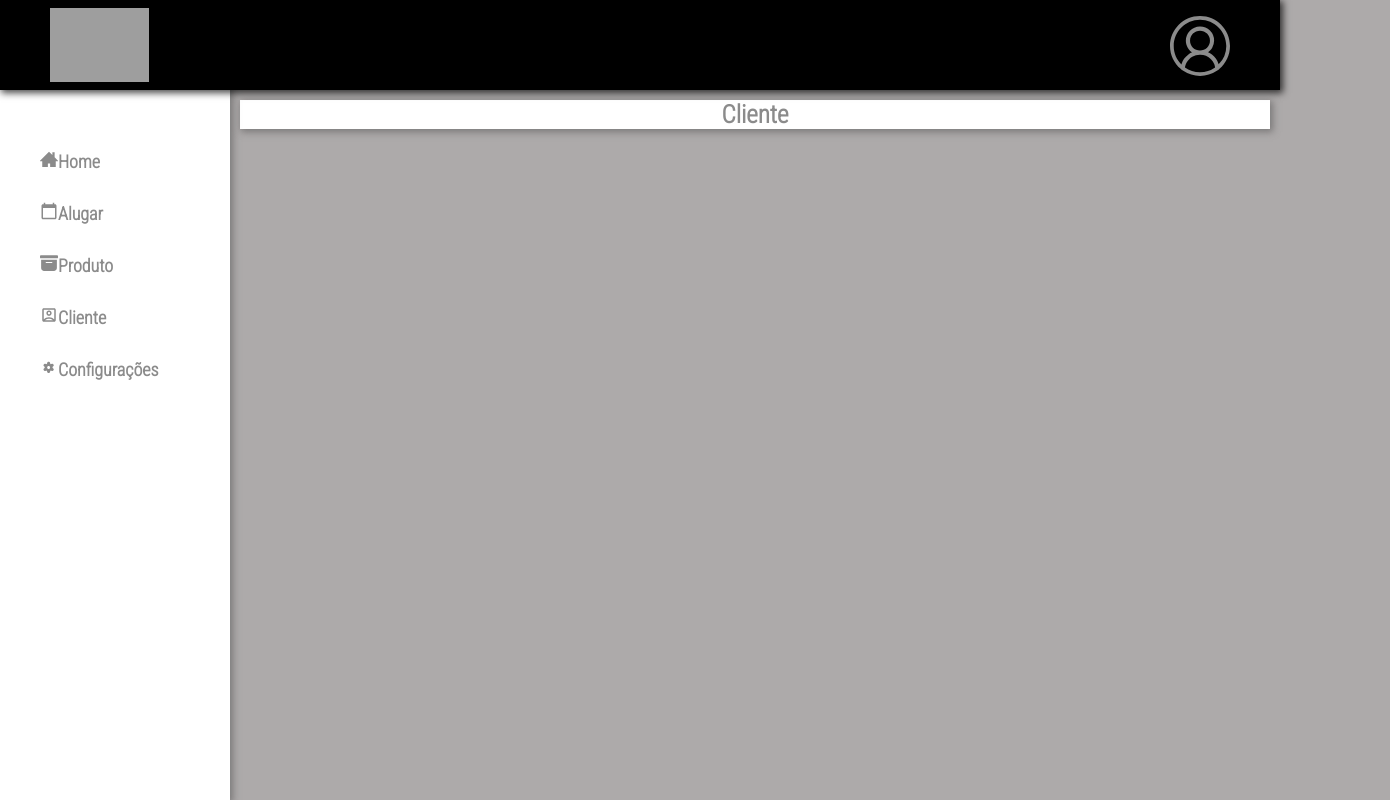
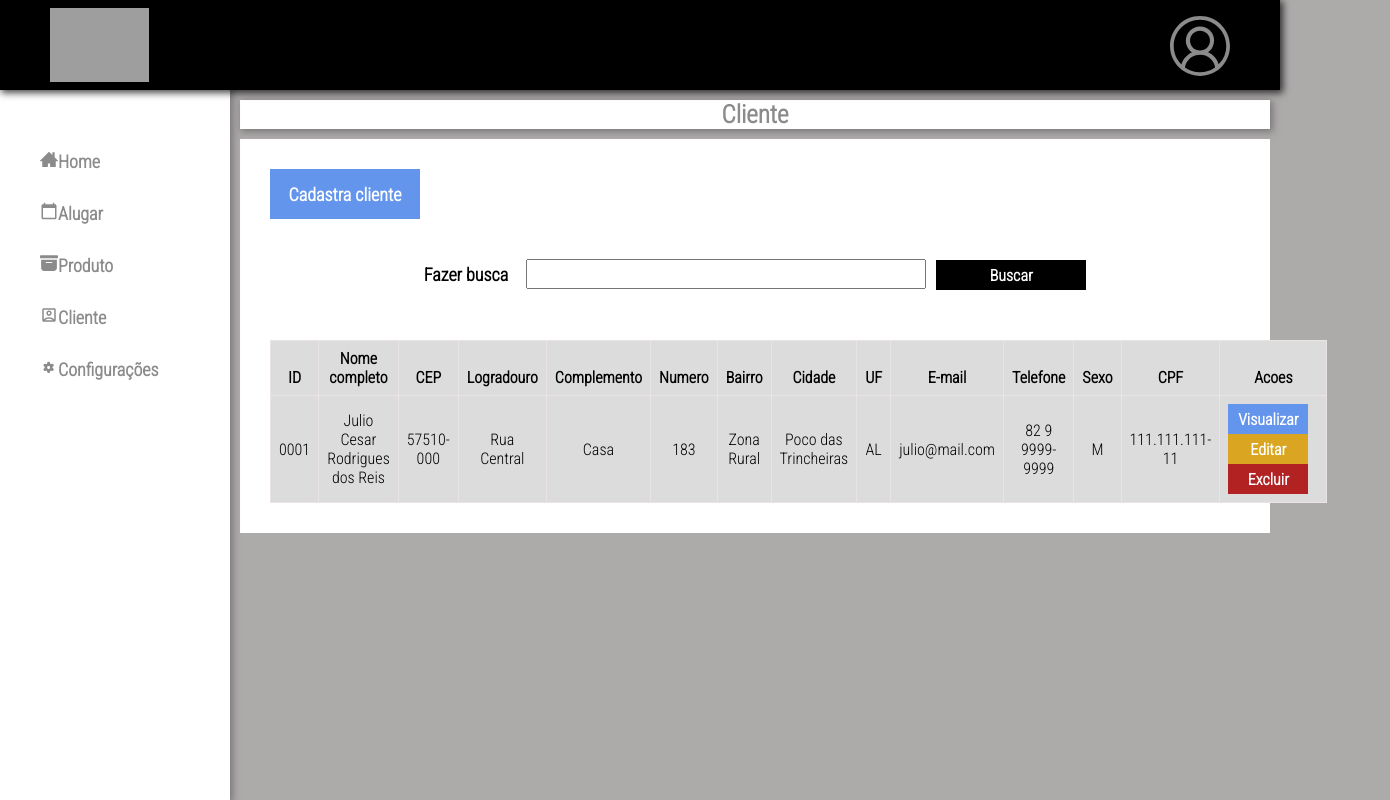
Before and after one commit to julio-r-ai/top-fashion, a React (Vite) app: page /client in a window 1280 px wide. Shown: the whole page, 1390 px wide, since content can reach past the window. Built offline with nearby package versions, Linux system fonts and the light colour scheme; grey boxes are pictures that could not be loaded.

Commit message:
Iniciando tela de cliente

```diff
--- a/src/App.css
+++ b/src/App.css
@@ -269,6 +269,13 @@ button:hover{
   margin-bottom: 50px;
 }
 
+.searchInter input{
+  width: 400px;
+  height: 30px;
+  margin-left: 10px;
+  margin-right: 10px;
+}
+
 .card{
   background-color:  rgb(255, 255, 255);
   box-shadow: 2px 2px 7px 1px rgba(70, 70, 70, 0.718);
@@ -359,6 +366,7 @@ th{
 
 .viewProduct2{
   width: 800px;
+  height: 525px;
   background-color: rgb(255, 255, 255);
   padding: 0px 20px 0px 0px;
   margin-top: 10%;
@@ -376,3 +384,12 @@ th{
 .viewProduct2 img{
   width: 350px;
 }
+
+
+.buttonClient button{
+  margin-right: 100%;
+  margin-bottom: 40px;
+  height: 50px;
+  font-size: 18px;
+  background-color: #6495ED;
+}
--- /dev/null
+++ b/src/components/ViewProduct.jsx
@@ -0,0 +1,34 @@
+import '../App.css'
+import { motion } from "framer-motion";
+import { AiFillCloseSquare } from 'react-icons/ai'
+
+const ViewProduct = () => {
+
+
+         return(
+            <div className="vewProduct1">
+            <div className="viewProduct2">
+                <div>
+                    <img src={ image5 } alt="imagem" />
+                </div>
+                <div>
+                    <AiFillCloseSquare className='closed' />
+                    <div><h4>COD: 0001</h4></div>
+                    <div><h2>Vestido Alça Cruzada - Vermelho</h2></div>
+                    <div><h5>R$ 180.00</h5></div>
+                    <div><h4>Cor: Vermelho</h4></div>
+                    <div><h4>Tamanho: P</h4></div>
+                    <div></div>
+                    <div><p>Descrição: Lorem, ipsum dolor sit amet consectetur adipisicing elit. Aliquam quis voluptates saepe ratione totam molestias et hic eveniet earum.</p></div>
+                    <div>
+                        <button>Alugar</button>
+                    </div>
+                </div>
+            </div>
+        </div>
+        )
+
+
+}
+
+export default ViewProduct;
--- a/src/routes/Client.jsx
+++ b/src/routes/Client.jsx
@@ -8,6 +8,80 @@ const Client = () => {
             <motion.div className="title" animate={{  y: 30 }} transition={{ duration: 0.8 }}>
                 <h1>Cliente</h1>
             </motion.div>
+
+            <motion.div className="search">
+                <div className="buttonClient">
+                    <button onClick={()=>{setOpenModal(true)}}>Cadastra cliente</button>
+                </div>
+
+                <div className="searchInter">
+                    <label htmlFor="">Fazer busca</label>
+                    <input type="text"></input>
+                    <button>Buscar</button>
+                </div>
+
+                {/* Card */}
+                {/* <div className="cards">
+                <div className="card">
+                        <div>
+                            <img src={imagem1} alt="" />
+                        </div>
+                        <div>
+                            <span>Descricao</span>
+                        </div>
+                        <div>
+                            <span>R$ preço</span>
+                        </div>
+                        <div>
+                            <button>Alugar</button>
+                        </div>
+                </div>
+                </div> */}
+
+                <table>
+                <thead>
+                        <tr>
+                            <th>ID</th>
+                            <th>Nome completo</th>
+                            <th>CEP</th>
+                            <th>Logradouro</th>
+                            <th>Complemento</th>
+                            <th>Numero</th>
+                            <th>Bairro</th>
+                            <th>Cidade</th>
+                            <th>UF</th>
+                            <th>E-mail</th>
+                            <th>Telefone</th>
+                            <th>Sexo</th>
+                            <th>CPF</th>
+                            <th>Acoes</th>
+                        </tr>
+                </thead>
+                <tbody>
+                        <tr>
+                            <td>0001</td>
+                            <td>Julio Cesar Rodrigues dos Reis</td>
+                            <td>57510-000</td>
+                            <td>Rua Central</td>
+                            <td>Casa</td>
+                            <td>183</td>
+                            <td>Zona Rural</td>
+                            <td>Poco das Trincheiras</td>
+                            <td>AL</td>
+                            <td>julio@mail.com</td>
+                            <td>82 9 9999-9999</td>
+                            <td>M</td>
+                            <td>111.111.111-11</td>
+
+                            <td>
+                                <button className="buttonView"  onClick={()=>{setOpenViewProduct(true)}}>Visualizar</button>
+                                <button className="buttonEdit">Editar</button>
+                                <button className="buttonDelete">Excluir</button>
+                            </td>
+                        </tr>
+                </tbody>
+                </table>
+            </motion.div>
        </div>
    )
 }
--- a/src/routes/Product.jsx
+++ b/src/routes/Product.jsx
@@ -2,12 +2,13 @@ import React, { useState } from "react";
 import '../App.css'
 import { motion } from "framer-motion";
 import ModalIncludPRoduct from "../components/formIncludProduct"
+import ViewProduct from "../components/viewProduct";
 
 import image5 from '../images/img3.jpg'
 
-
 const Product = () => {
     const [openModal, setOpenModal] = useState(false)
+    const [openViewProduct, setOpenViewProduct] = useState(false)
 
     return(
        <div className="geral">
@@ -17,25 +18,7 @@ const Product = () => {
 
             <ModalIncludPRoduct isOpen={openModal} setModalOpen={() => {setOpenModal(!openModal)}}/>
 
-            <div className="vewProduct1">
-                <div className="viewProduct2">
-                    <div>
-                        <img src={ image5 } alt="imagem" />
-                    </div>
-                    <div>
-                        <div><h4>COD: 0001</h4></div>
-                        <div><h2>Vestido Alça Cruzada - Vermelho</h2></div>
-                        <div><h5>R$ 180.00</h5></div>
-                        <div><h4>Cor: Vermelho</h4></div>
-                        <div><h4>Tamanho: P</h4></div>
-                        <div></div>
-                        <div><p>Descrição: Lorem, ipsum dolor sit amet consectetur adipisicing elit. Aliquam quis voluptates saepe ratione totam molestias et hic eveniet earum.</p></div>
-                        <div>
-                            <button>Fechar</button>
-                        </div>
-                    </div>
-                </div>
-            </div>
+            <ViewProduct isOpen={openViewProduct} setViewProductOpen={() => {setOpenViewProduct (!openViewProduct)}}/>
 
             <motion.div className="search">
                 <div className="buttonProduto">
@@ -43,9 +26,9 @@ const Product = () => {
                 </div>
 
                 <div className="searchInter">
-                <label htmlFor="">Fazer busca</label>
-                <input type="text"></input>
-                <button>Buscar</button>
+                    <label htmlFor="">Fazer busca</label>
+                    <input type="text"></input>
+                    <button>Buscar</button>
                 </div>
 
                 {/* Card */}
@@ -87,7 +70,7 @@ const Product = () => {
                             <td>Terracota</td>
                             <td>M</td>
                             <td>
-                                <button className="buttonView">Visualizar</button>
+                                <button className="buttonView"  onClick={()=>{setOpenViewProduct(true)}}>Visualizar</button>
                                 <button className="buttonEdit">Editar</button>
                                 <button className="buttonDelete">Excluir</button>
                             </td>
@@ -95,7 +78,6 @@ const Product = () => {
                 </tbody>
                 </table>
             </motion.div>
-            <formInclud/>
         </div>
 
    )
```
